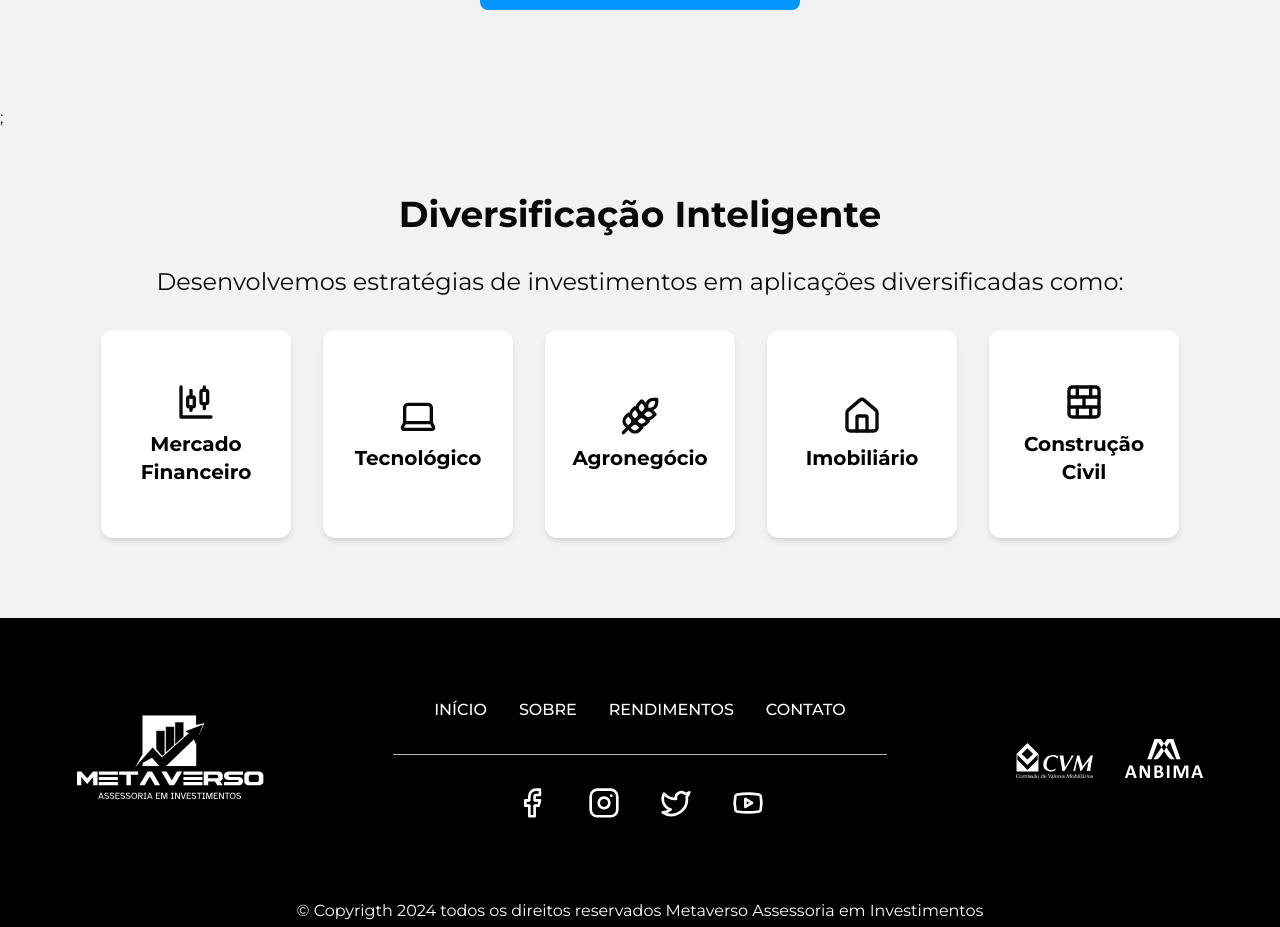
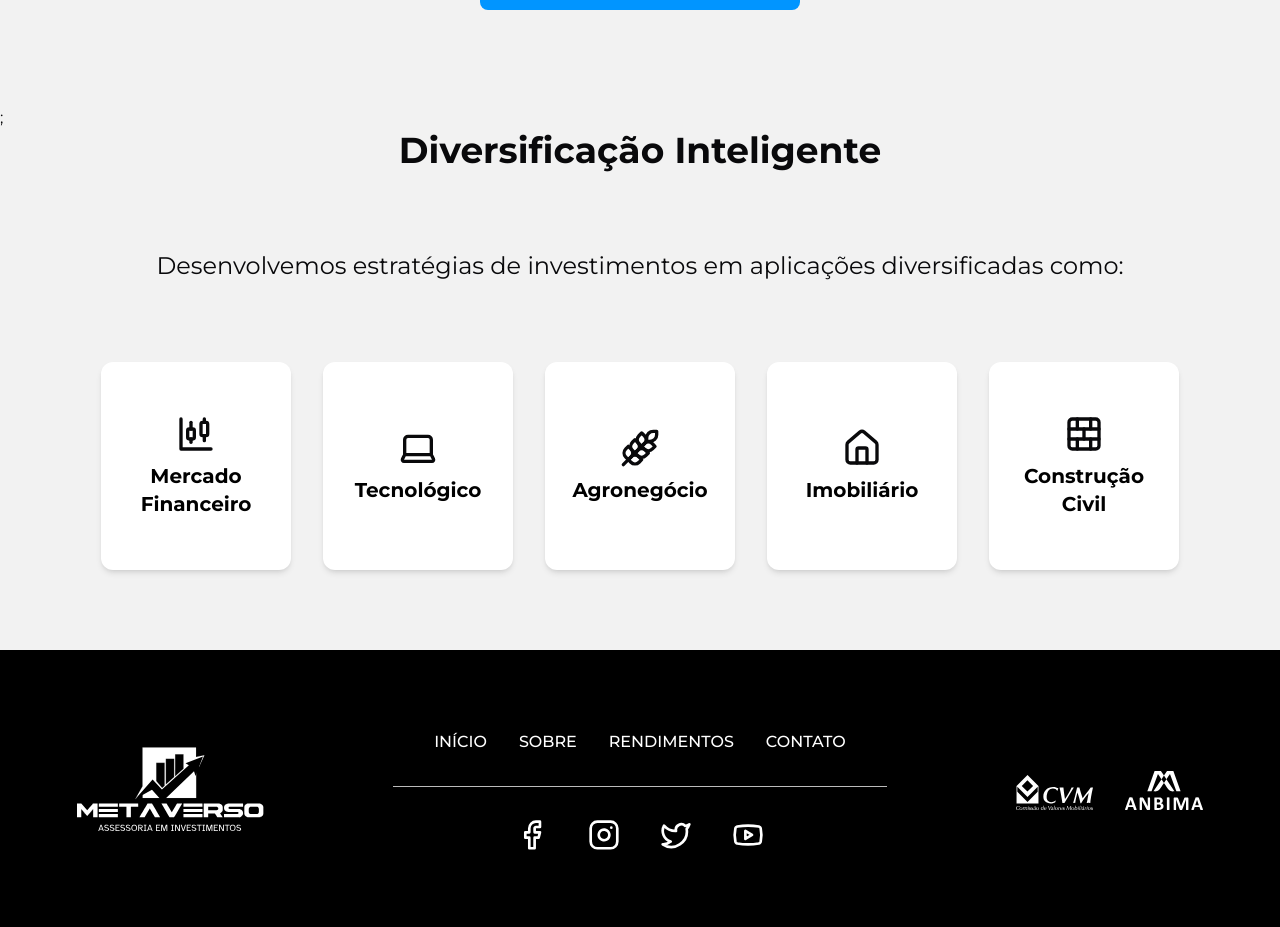
Before and after one commit to gleniodev/metaverso-front, a Next.js app: page /inicio in a window 1280 px wide. Shown: the part 894-1821 px from the top of the page. Built offline with nearby package versions, Linux system fonts and the light colour scheme.

Commit message:
"Finalizando rendimentosSection"

```diff
--- a/src/components/sections/inicio/rendimentosSection.tsx
+++ b/src/components/sections/inicio/rendimentosSection.tsx
@@ -18,11 +18,11 @@ export function RendimentosSection() {
   return (
     <section className="bg-metaverso-grey-1 relative w-full py-20">
       <CardRendimentosHome />;
-      <div className="container mt-24 flex flex-col items-center gap-8 text-center lg:mt-16">
+      <div className="container mt-8 flex flex-col items-center gap-20 text-center lg:mt-0">
         <h1 className="text-2xl font-bold lg:text-4xl">
           Diversificação Inteligente
         </h1>
-        <p className="lg:text-2xl">
+        <p className="md:text-xl lg:text-2xl">
           Desenvolvemos estratégias de investimentos em aplicações
           diversificadas como:
         </p>
```
